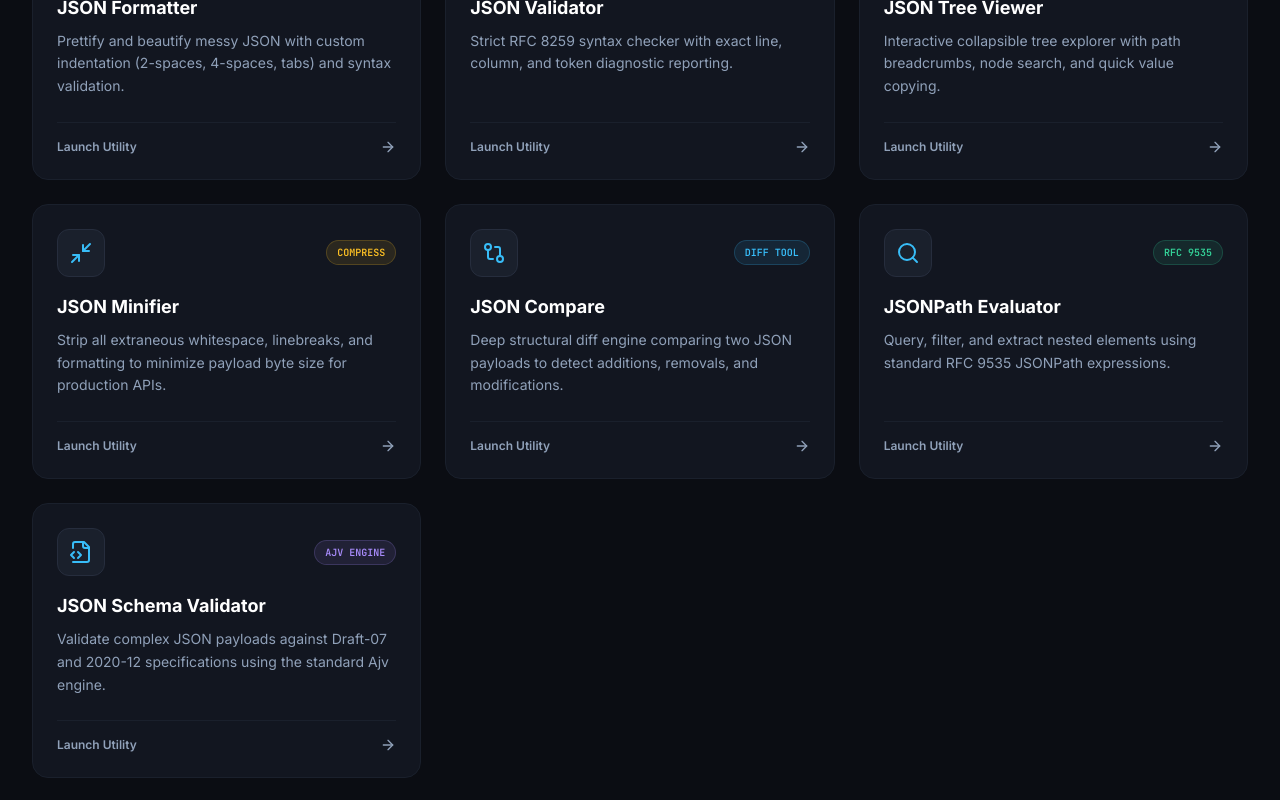
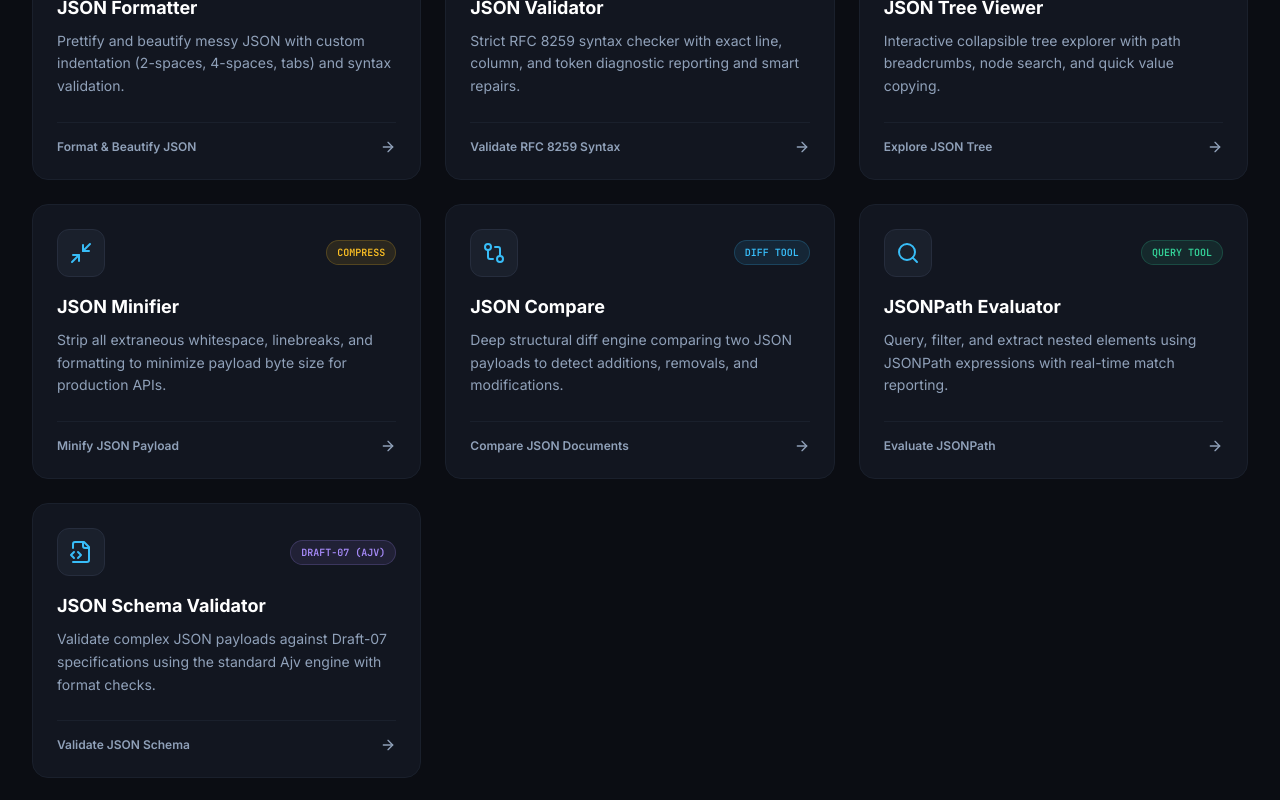
Before and after one commit to omkeshborse/JSON-Toolkit, a React (Vite) app: page / in a window 1280 px wide. Shown: the part 920-1720 px from the top of the page. Built offline with nearby package versions, Linux system fonts and the light colour scheme; no server answers.

Commit message:
refactor: enhance UI metadata and improve SEO content
Update tool descriptions, titles, and SEO metadata across the application to improve user clarity and search engine optimization. Added descriptive action labels to landing page cards and tooltips to navigation items.

```diff
--- a/src/data/seoContent.ts
+++ b/src/data/seoContent.ts
@@ -95,8 +95,8 @@ export const SEO_DATA_BY_PATH: Record<string, ToolSeoData> = {
     slug: '/json-formatter',
     toolName: 'JSON Formatter',
     h1: 'Online JSON Formatter & Beautifier',
-    metaTitle: 'JSON Formatter Online — Format, Validate & Beautify (100% Client-Side)',
-    metaDescription: 'Format, beautify, and validate JSON online with 2-space, 4-space, or tab indentation. Runs 100% locally in your browser with zero server data collection.',
+    metaTitle: 'JSON Formatter Online — Format & Beautify JSON | 101 JSON Toolkit',
+    metaDescription: 'Format and beautify messy JSON with custom indentation (2 spaces, 4 spaces, tabs). 100% private, client-side execution with zero data uploaded.',
     searchIntentKeywords: [
       'JSON formatter',
       'JSON formatter online',
@@ -296,8 +296,8 @@ export const SEO_DATA_BY_PATH: Record<string, ToolSeoData> = {
     slug: '/json-validator',
     toolName: 'JSON Validator',
     h1: 'JSON Syntax Validator & Auto-Fix Repair Engine',
-    metaTitle: 'JSON Validator & Auto-Fixer Online — Detect & Repair Syntax Errors',
-    metaDescription: 'Validate RFC 8259 JSON syntax online with line and column error indicators. Automatically repair trailing commas, single quotes, and unquoted keys.',
+    metaTitle: 'JSON Validator Online — RFC 8259 Syntax Checker | 101 JSON Toolkit',
+    metaDescription: 'Validate JSON syntax against RFC 8259. Pinpoint syntax errors by line and column, inspect token diagnostics, and auto-repair common syntax errors locally.',
     searchIntentKeywords: [
       'JSON validator',
       'JSON validator online',
@@ -555,8 +555,8 @@ export const SEO_DATA_BY_PATH: Record<string, ToolSeoData> = {
     slug: '/json-viewer',
     toolName: 'JSON Tree Viewer',
     h1: 'Interactive JSON Tree Viewer & Node Explorer',
-    metaTitle: 'Interactive JSON Tree Viewer — Collapsible Node Explorer Online',
-    metaDescription: 'Inspect, visualize, and navigate complex nested JSON payloads with an interactive, collapsible tree view, real-time key search, and one-click node copying.',
+    metaTitle: 'JSON Tree Viewer — Interactive Collapsible JSON Explorer | 101 JSON Toolkit',
+    metaDescription: 'Visualize and navigate complex, deeply nested JSON as an interactive collapsible tree. Search nodes, inspect path chains, and copy values with zero data uploads.',
     searchIntentKeywords: [
       'JSON viewer',
       'JSON viewer online',
@@ -744,8 +744,8 @@ export const SEO_DATA_BY_PATH: Record<string, ToolSeoData> = {
     slug: '/json-minifier',
     toolName: 'JSON Minifier',
     h1: 'JSON Minifier & Compact Payload Generator',
-    metaTitle: 'JSON Minifier Online — Fast One-Line JSON Payload Compressor',
-    metaDescription: 'Minify and compact JSON documents online by stripping non-semantic whitespace, indentations, and newlines to reduce network transfer payload sizes.',
+    metaTitle: 'JSON Minifier Online — Fast One-Line JSON Compressor | 101 JSON Toolkit',
+    metaDescription: 'Minify and compress JSON payloads instantly. Strip unnecessary whitespace and line breaks to reduce network payload size for production APIs.',
     searchIntentKeywords: [
       'JSON minifier',
       'minify JSON',
@@ -916,8 +916,8 @@ export const SEO_DATA_BY_PATH: Record<string, ToolSeoData> = {
     slug: '/json-compare',
     toolName: 'JSON Compare & Diff',
     h1: 'Side-by-Side JSON Diff & Comparison Tool',
-    metaTitle: 'JSON Diff Online — Side-by-Side Semantic JSON Comparator',
-    metaDescription: 'Compare two JSON objects side by side. Highlights added, removed, and modified values while accounting for key order independence.',
+    metaTitle: 'Compare Two JSON Files — Semantic JSON Diff Online | 101 JSON Toolkit',
+    metaDescription: 'Compare two JSON files side by side with semantic diffing. Instantly highlight additions, deletions, and modifications without uploading data.',
     searchIntentKeywords: [
       'JSON compare',
       'compare JSON',
@@ -1098,8 +1098,8 @@ export const SEO_DATA_BY_PATH: Record<string, ToolSeoData> = {
     slug: '/jsonpath',
     toolName: 'JSONPath Query Evaluator',
     h1: 'JSONPath Expression Tester & Evaluator',
-    metaTitle: 'JSONPath Tester & Query Evaluator Online — Test Expressions',
-    metaDescription: 'Test and evaluate JSONPath expressions against JSON documents online with interactive result highlighting, recursive descent, and filter query presets.',
+    metaTitle: 'JSONPath Tester & Query Evaluator Online | 101 JSON Toolkit',
+    metaDescription: 'Test and evaluate JSONPath expressions against JSON payloads in real time with recursive descent, array slicing, and filter queries. 100% private in-browser.',
     searchIntentKeywords: [
       'JSONPath',
       'JSONPath tester',
@@ -1262,6 +1262,18 @@ export const SEO_DATA_BY_PATH: Record<string, ToolSeoData> = {
         {
           question: 'What is the difference between $.author and $..author?',
           answer: '`$.author` selects only an immediate child property named "author" on the root object. `$..author` uses recursive descent to find every property named "author" at any nesting depth throughout the entire JSON document. You can visually inspect these hierarchies in our [JSON Tree Viewer](/json-viewer).'
+        },
+        {
+          question: 'Does JSONPath support array negative indexing?',
+          answer: 'Yes. In jsonpath-plus, negative indices in bracket slice selectors allow indexing from the end of an array. For example, `$.items[-1:]` selects the final element in the array, while `$.items[-3:]` extracts the last three elements.'
+        },
+        {
+          question: 'Why does my filter expression return empty?',
+          answer: 'Filter expressions must reference properties of array items using the current node symbol `@` (e.g. `[?(@.price < 50)]`). If you omit the `@` or misspell property names, the condition evaluates to false for all elements and returns an empty list.'
+        },
+        {
+          question: 'What is the difference between dot notation and bracket notation?',
+          answer: 'Dot notation (`$.store.book`) is concise for property names containing alphanumeric characters and underscores. Bracket notation (`$[\x27store\x27][\x27book\x27]`) is required when property names contain hyphens, spaces, dots, or non-ASCII characters.'
         }
       ]
     },
@@ -1291,8 +1303,8 @@ export const SEO_DATA_BY_PATH: Record<string, ToolSeoData> = {
     slug: '/json-schema',
     toolName: 'JSON Schema Validator',
     h1: 'JSON Schema Validator & Contract Inspector',
-    metaTitle: 'JSON Schema Validator Online — Validate JSON Against Schema',
-    metaDescription: 'Validate JSON payloads against JSON Schema specifications in your browser using the Ajv validation engine with instant error diagnostics and format checks.',
+    metaTitle: 'JSON Schema Validator Online — Draft-07 (Ajv) | 101 JSON Toolkit',
+    metaDescription: 'Validate JSON payloads against JSON Schema Draft-07 specifications in your browser using the Ajv validation engine with format and contract checks.',
     searchIntentKeywords: [
       'JSON Schema validator',
       'JSON Schema validator online',
--- a/src/pages/LandingPage.tsx
+++ b/src/pages/LandingPage.tsx
@@ -24,8 +24,8 @@ const PREVIEW_SAMPLE = `{
   "features": [
     "Formatting & Indentation",
     "RFC 8259 Syntax Validation",
-    "JSONPath RFC 9535 Queries",
-    "JSON Schema Ajv Validation",
+    "JSONPath Query Evaluation",
+    "JSON Schema Draft-07 Validation",
     "Deep Object Diffing",
     "Visual Tree Inspector"
   ],
@@ -53,14 +53,16 @@ export const LandingPage: React.FC = () => {
       icon: Braces,
       badge: 'Core',
       badgeColor: 'text-[#38BDF8] bg-[#38BDF8]/10 border-[#38BDF8]/20',
+      action: 'Format & Beautify JSON',
     },
     {
       title: 'JSON Validator',
-      description: 'Strict RFC 8259 syntax checker with exact line, column, and token diagnostic reporting.',
+      description: 'Strict RFC 8259 syntax checker with exact line, column, and token diagnostic reporting and smart repairs.',
       to: '/json-validator',
       icon: CheckCircle2,
       badge: 'RFC 8259',
       badgeColor: 'text-[#34D399] bg-[#34D399]/10 border-[#34D399]/20',
+      action: 'Validate RFC 8259 Syntax',
     },
     {
       title: 'JSON Tree Viewer',
@@ -69,6 +71,7 @@ export const LandingPage: React.FC = () => {
       icon: Eye,
       badge: 'Inspector',
       badgeColor: 'text-[#A78BFA] bg-[#A78BFA]/10 border-[#A78BFA]/20',
+      action: 'Explore JSON Tree',
     },
     {
       title: 'JSON Minifier',
@@ -77,6 +80,7 @@ export const LandingPage: React.FC = () => {
       icon: Minimize2,
       badge: 'Compress',
       badgeColor: 'text-[#FBBF24] bg-[#FBBF24]/10 border-[#FBBF24]/20',
+      action: 'Minify JSON Payload',
     },
     {
       title: 'JSON Compare',
@@ -85,22 +89,25 @@ export const LandingPage: React.FC = () => {
       icon: GitCompare,
       badge: 'Diff Tool',
       badgeColor: 'text-[#38BDF8] bg-[#38BDF8]/10 border-[#38BDF8]/20',
+      action: 'Compare JSON Documents',
     },
     {
       title: 'JSONPath Evaluator',
-      description: 'Query, filter, and extract nested elements using standard RFC 9535 JSONPath expressions.',
+      description: 'Query, filter, and extract nested elements using JSONPath expressions with real-time match reporting.',
       to: '/jsonpath',
       icon: Search,
-      badge: 'RFC 9535',
+      badge: 'Query Tool',
       badgeColor: 'text-[#34D399] bg-[#34D399]/10 border-[#34D399]/20',
+      action: 'Evaluate JSONPath',
     },
     {
       title: 'JSON Schema Validator',
-      description: 'Validate complex JSON payloads against Draft-07 and 2020-12 specifications using the standard Ajv engine.',
+      description: 'Validate complex JSON payloads against Draft-07 specifications using the standard Ajv engine with format checks.',
       to: '/json-schema',
       icon: FileCode2,
-      badge: 'Ajv Engine',
+      badge: 'Draft-07 (Ajv)',
       badgeColor: 'text-[#A78BFA] bg-[#A78BFA]/10 border-[#A78BFA]/20',
+      action: 'Validate JSON Schema',
     },
   ];
 
@@ -236,7 +243,7 @@ export const LandingPage: React.FC = () => {
                   </div>
 
                   <div className="mt-6 pt-4 border-t border-[#1A202C] flex items-center justify-between text-xs font-semibold text-slate-400 group-hover:text-[#38BDF8] transition-colors">
-                    <span>Launch Utility</span>
+                    <span>{tool.action}</span>
                     <ArrowRight className="w-4 h-4 group-hover:translate-x-1 transition-transform" />
                   </div>
                 </Link>
--- a/src/seo/routeHead.ts
+++ b/src/seo/routeHead.ts
@@ -43,10 +43,10 @@ export function getRouteHead(path: string): RouteHeadData {
   const canonicalUrl = `${SITE_URL}${isHome ? '/' : path}`;
 
   if (isHome) {
-    const title = 'Free Online JSON Tools for Developers | 101 JSON Toolkit';
+    const title = 'JSON Toolkit — Fast, Private Online JSON Tools | 101 JSON Toolkit';
     const description =
-      'A fast, secure, client-side suite of developer utilities to format, validate, minify, inspect, compare, and query JSON data in your browser.';
-    const h1 = 'Free Online JSON Formatter, Validator & Viewer Toolkit';
+      'Format, validate, diff, query with JSONPath, inspect schemas, and view JSON trees in your browser. 100% client-side with zero telemetry.';
+    const h1 = 'Free Online JSON Tools for Developers';
 
     const jsonLd = {
       '@context': 'https://schema.org',
```
Also changed, not shown: src/components/Navbar.tsx (+9 -7 lines), 1 other file (tests, documents, lock files or other folders).
